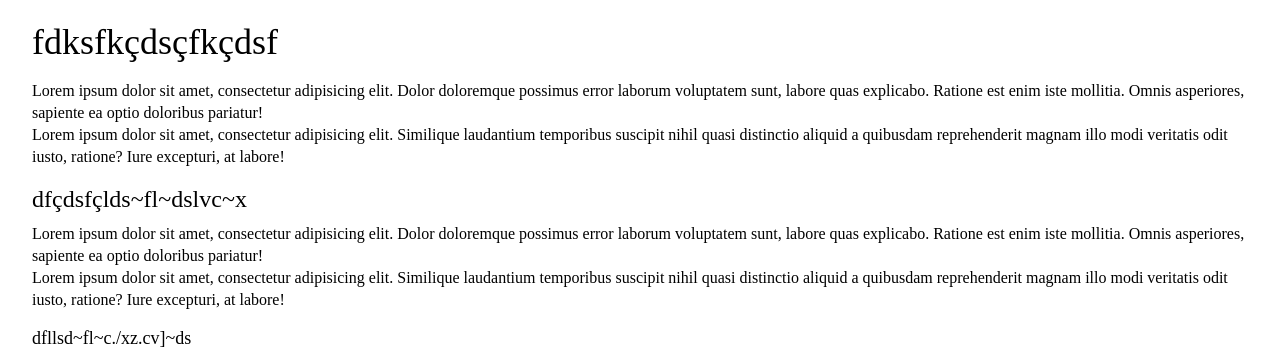
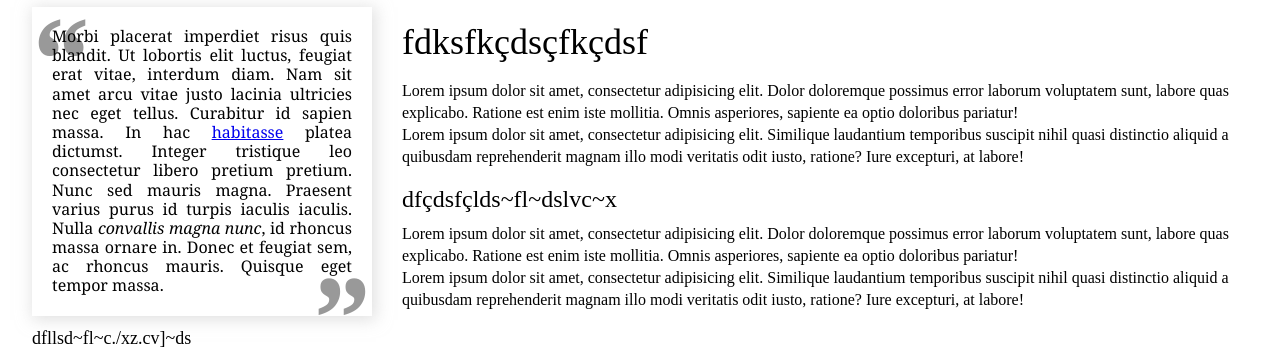
Before and after one commit to MongeralAegonDigital/madstyle, a website: page source/style/06-components/article/article.html in a window 1280 px wide. Shown: the part 1219-1574 px from the top of the page. Drawn offline with nearby package versions, Linux system fonts and the light colour scheme; files that its build step writes are made by us from their sources.

Commit message:
blockquote do artigo

```diff
--- a/source/style/03-tools/_mixins.scss
+++ b/source/style/03-tools/_mixins.scss
@@ -1 +1,2 @@
 @import "mixins/_calculaterem";
+@import "mixins/_box-shadow";
--- /dev/null
+++ b/source/style/03-tools/mixins/_box-shadow.scss
@@ -0,0 +1,11 @@
+// Clearfix
+///
+/// @access public
+
+/// @include box-shadow (0px, 5px, 6px, 2px, rgba(50, 50, 50, 0.58));
+
+@mixin box-shadow($top, $left, $blur, $spread, $color, $inset:"") {
+  -webkit-box-shadow:$top $left $blur $spread $color #{$inset};
+  -moz-box-shadow:$top $left $blur $spread $color #{$inset};
+  box-shadow:$top $left $blur $spread $color #{$inset};
+}
--- a/source/style/06-components/article/_article.scss
+++ b/source/style/06-components/article/_article.scss
@@ -249,3 +249,63 @@
     }
   }
 }
+
+// Base Elements: Article Content Text - Blockquote
+// .article .article__content .article__content__text
+//
+// insert the blockquote of the left side content
+// {.article__content__text blockquote}
+// --------------------------------------------------------------------------
+$blockquote-color: #000;
+$blockquote-font-family: Georgia, serif;
+$blockquote-font-size: 16px;
+$blockquote-color-aspas: #999;
+$blockquote-font-size-aspas: 120px;
+$blockquote-background: #fff;
+$blockquote-max-width: 300px;
+$blockquote-padding: 20px;
+$blockquote-margin: 10px 30px 10px 0;
+
+
+.article__content__text {
+  blockquote{
+    @include box-shadow (2px, 2px, 15px, 2px, rgba(204, 204, 204, 0.58));
+    max-width: $blockquote-max-width;
+    display:block;
+    background: $blockquote-background;
+    padding: $blockquote-padding;
+    float: left;
+    margin: 10px 30px 10px 0;
+    position: relative;
+    z-index: 1;
+    font-family: $blockquote-font-family;
+    font-size: $blockquote-font-size;
+    line-height: 1.2;
+    color: $blockquote-color;
+    text-align: justify;
+    &::before,
+    &::after {
+      position: absolute;
+      font-family: $blockquote-font-family;
+      font-size: $blockquote-font-size-aspas;
+      font-weight: bold;
+      color: $blockquote-color-aspas;
+      height: 65px;
+      z-index: -1;
+    }
+    &::before{
+      content: "\201C";
+      left: 0px;
+      top:-20px;
+
+    }
+    &::after{
+      content: "\201D";
+      right: 0px;
+      bottom:5px;
+    }
+    em{
+      font-style: italic;
+    }
+  }
+}
--- a/source/style/06-components/article/article.html
+++ b/source/style/06-components/article/article.html
@@ -71,9 +71,15 @@
       <p>Lorem ipsum dolor sit amet, consectetur adipisicing elit. Dolor doloremque possimus error laborum voluptatem sunt, labore quas explicabo. Ratione est enim iste mollitia. Omnis asperiores, sapiente ea optio doloribus pariatur!</p>
       <p>Lorem ipsum dolor sit amet, consectetur adipisicing elit. Similique laudantium temporibus suscipit nihil quasi distinctio aliquid a quibusdam reprehenderit magnam illo modi veritatis odit iusto, ratione? Iure excepturi, at labore!</p>
 
+
+
+
       <h1>fsdfjklsdlfsdlf</h1>
       <p>Lorem ipsum dolor sit amet, consectetur adipisicing elit. Dolor doloremque possimus error laborum voluptatem sunt, labore quas explicabo. Ratione est enim iste mollitia. Omnis asperiores, sapiente ea optio doloribus pariatur!</p>
       <p>Lorem ipsum dolor sit amet, consectetur adipisicing elit. Similique laudantium temporibus suscipit nihil quasi distinctio aliquid a quibusdam reprehenderit magnam illo modi veritatis odit iusto, ratione? Iure excepturi, at labore!</p>
+      <blockquote>
+        Morbi placerat imperdiet risus quis blandit. Ut lobortis elit luctus, feugiat erat vitae, interdum diam. Nam sit amet arcu vitae justo lacinia ultricies nec eget tellus. Curabitur id sapien massa. In hac <a href="#">habitasse</a> platea dictumst. Integer tristique leo consectetur libero pretium pretium. Nunc sed mauris magna. Praesent varius purus id turpis iaculis iaculis. Nulla <em>convallis magna nunc</em>, id rhoncus massa ornare in. Donec et feugiat sem, ac rhoncus mauris. Quisque eget tempor massa.
+      </blockquote>
 
       <h2>fdksfkçdsçfkçdsf</h2>
       <p>Lorem ipsum dolor sit amet, consectetur adipisicing elit. Dolor doloremque possimus error laborum voluptatem sunt, labore quas explicabo. Ratione est enim iste mollitia. Omnis asperiores, sapiente ea optio doloribus pariatur!</p>
```
